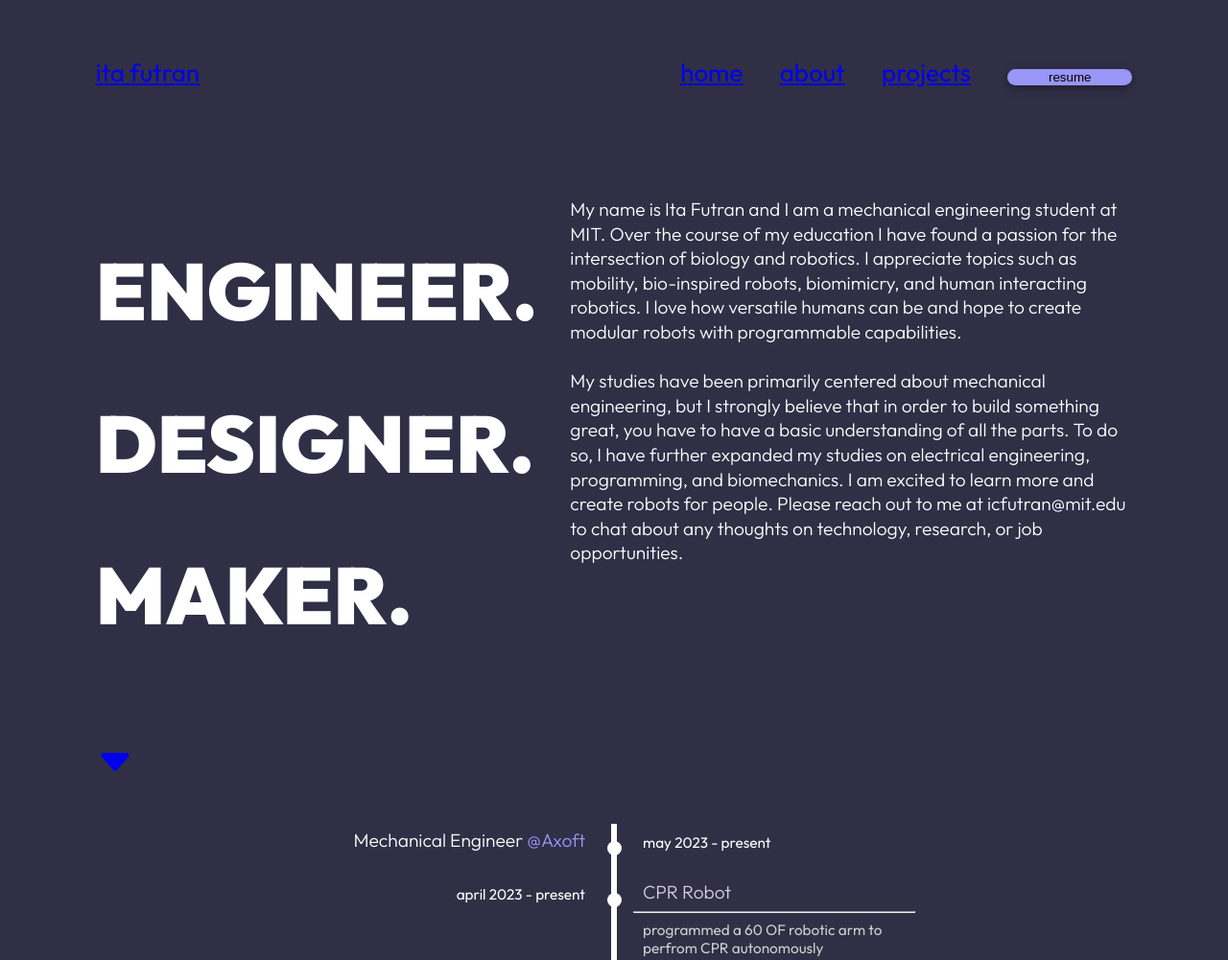
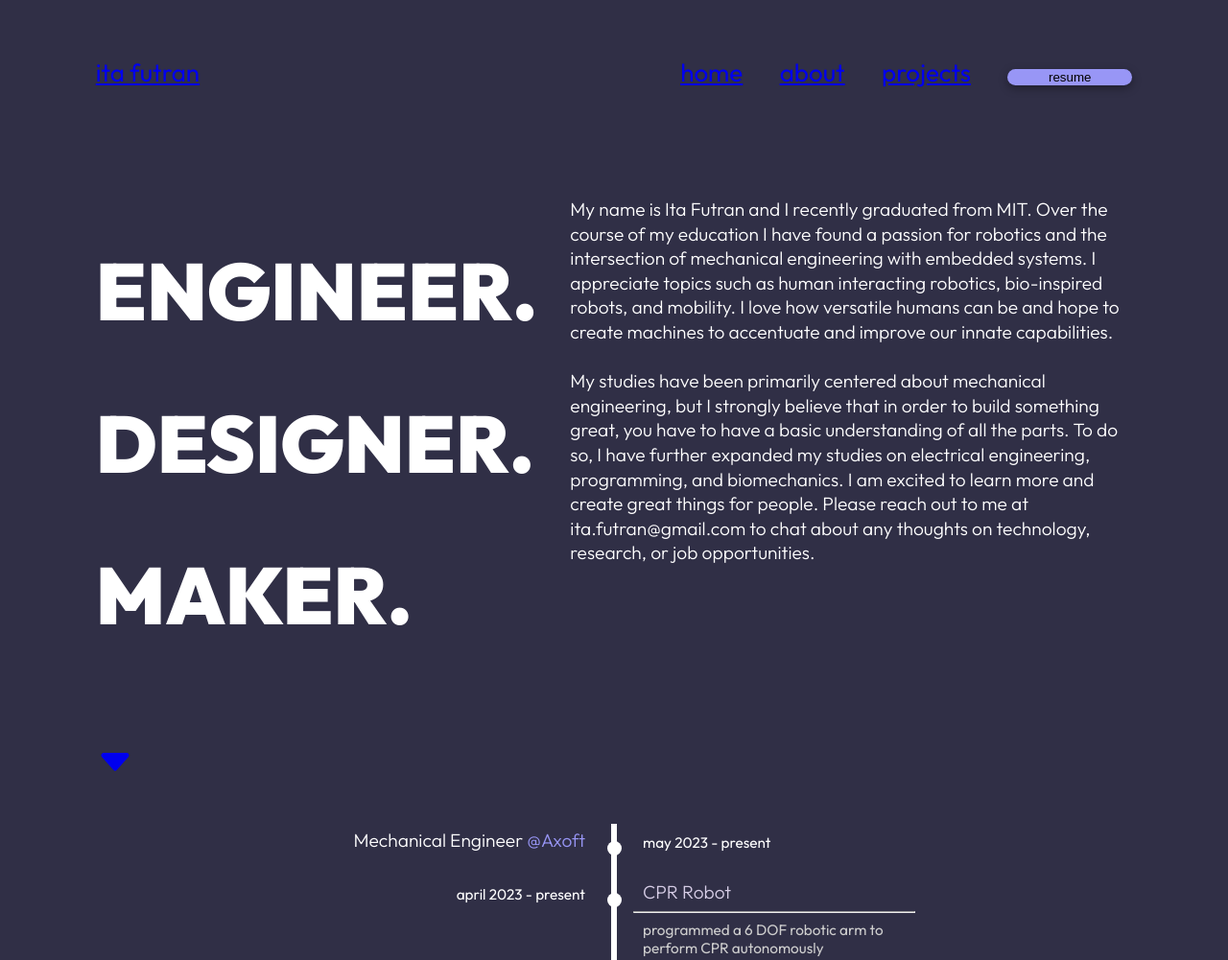
Before and after one commit to icfutran/personal_website, a Gatsby site: page /about in a window 1280 px wide. Shown: the top 1001 px of the page at 96% size. Built offline with nearby package versions, Linux system fonts and the light colour scheme; Gatsby itself is replaced by a stand-in of ours.

Commit message:
Spelling fix, text updates, and new resume

```diff
--- a/src/components/navbar.js
+++ b/src/components/navbar.js
@@ -30,7 +30,7 @@ const NavBar = () => {
           projects
         </Link>
         <a
-          href="https://drive.google.com/file/d/12dx9WmAIUtEn6whvw-P0xa2Ui3PRz5sn/view?usp=sharing"
+          href="https://drive.google.com/file/d/1Rjr3PzRrxMz2ZI1mGff2Qp3ocIxVcblN/view?usp=sharing"
           target="_blank"
           rel="noopener noreferrer"
         >
--- a/src/pages/about.js
+++ b/src/pages/about.js
@@ -14,7 +14,7 @@ const EXPERIENCES = [
   {
     project: "CPR Robot",
     startDate: "april 2023",
-    description: "programmed a 60 OF robotic arm to perfrom CPR autonomously",
+    description: "programmed a 6 DOF robotic arm to perform CPR autonomously",
   },
   {
     project: "Internal Combustion Engine",
@@ -77,12 +77,12 @@ const AboutPage = () => {
             <h2>MAKER.</h2>
           </div>
           <div class="about-right">
-            My name is Ita Futran and I am a mechanical engineering student at
-            MIT. Over the course of my education I have found a passion for the
-            intersection of biology and robotics. I appreciate topics such as
-            mobility, bio-inspired robots, biomimicry, and human interacting
-            robotics. I love how versatile humans can be and hope to create
-            modular robots with programmable capabilities.
+            My name is Ita Futran and I recently graduated from MIT. Over the
+            course of my education I have found a passion for robotics and the
+            intersection of mechanical engineering with embedded systems. I appreciate
+            topics such as human interacting robotics, bio-inspired robots, and mobility.
+            I love how versatile humans can be and hope to create machines to accentuate
+            and improve our innate capabilities.
             <br></br>
             <br></br>
             My studies have been primarily centered about mechanical
@@ -90,7 +90,7 @@ const AboutPage = () => {
             great, you have to have a basic understanding of all the parts. To
             do so, I have further expanded my studies on electrical engineering,
             programming, and biomechanics. I am excited to learn more and create
-            robots for people. Please reach out to me at icfutran@mit.edu to
+            great things for people. Please reach out to me at ita.futran@gmail.com to
             chat about any thoughts on technology, research, or job
             opportunities.
           </div>
--- a/src/pages/index.js
+++ b/src/pages/index.js
@@ -39,7 +39,7 @@ const IndexPage = () => {
                 )}
                 <HiMail
                   onClick={() => {
-                    navigator.clipboard.writeText("icfutran@mit.edu");
+                    navigator.clipboard.writeText("itafutran@alum.mit.edu");
                     setCopied(true);
                     resetCopied();
                   }}
```
